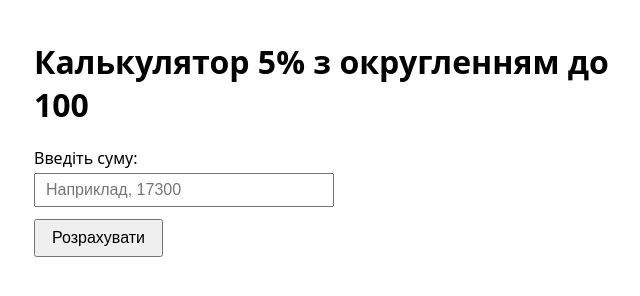
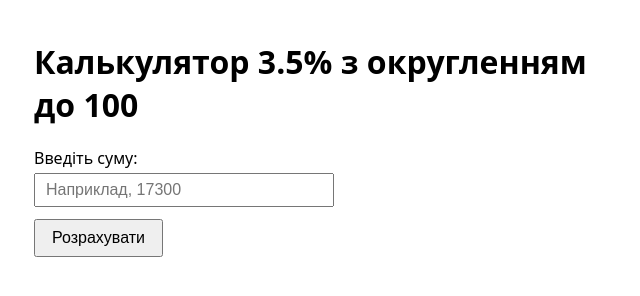
Before and after one commit to oleksiyk/miniature-octo-fortnight, a plain HTML site: page index.html in a window 1280 px wide. Shown: the whole page, without its empty margins (306-946 px from the left). Drawn offline with Linux system fonts and the light colour scheme.

Commit message:
Update index.html

```diff
--- a/index.html
+++ b/index.html
@@ -38,7 +38,7 @@
   </style>
 </head>
 <body>
-  <h1>Калькулятор 5% з округленням до 100</h1>
+  <h1>Калькулятор 3.5% з округленням до 100</h1>
 
   <label for="amount">Введіть суму:</label><br>
   <input type="text" id="amount" placeholder="Наприклад, 17300"><br>
```
